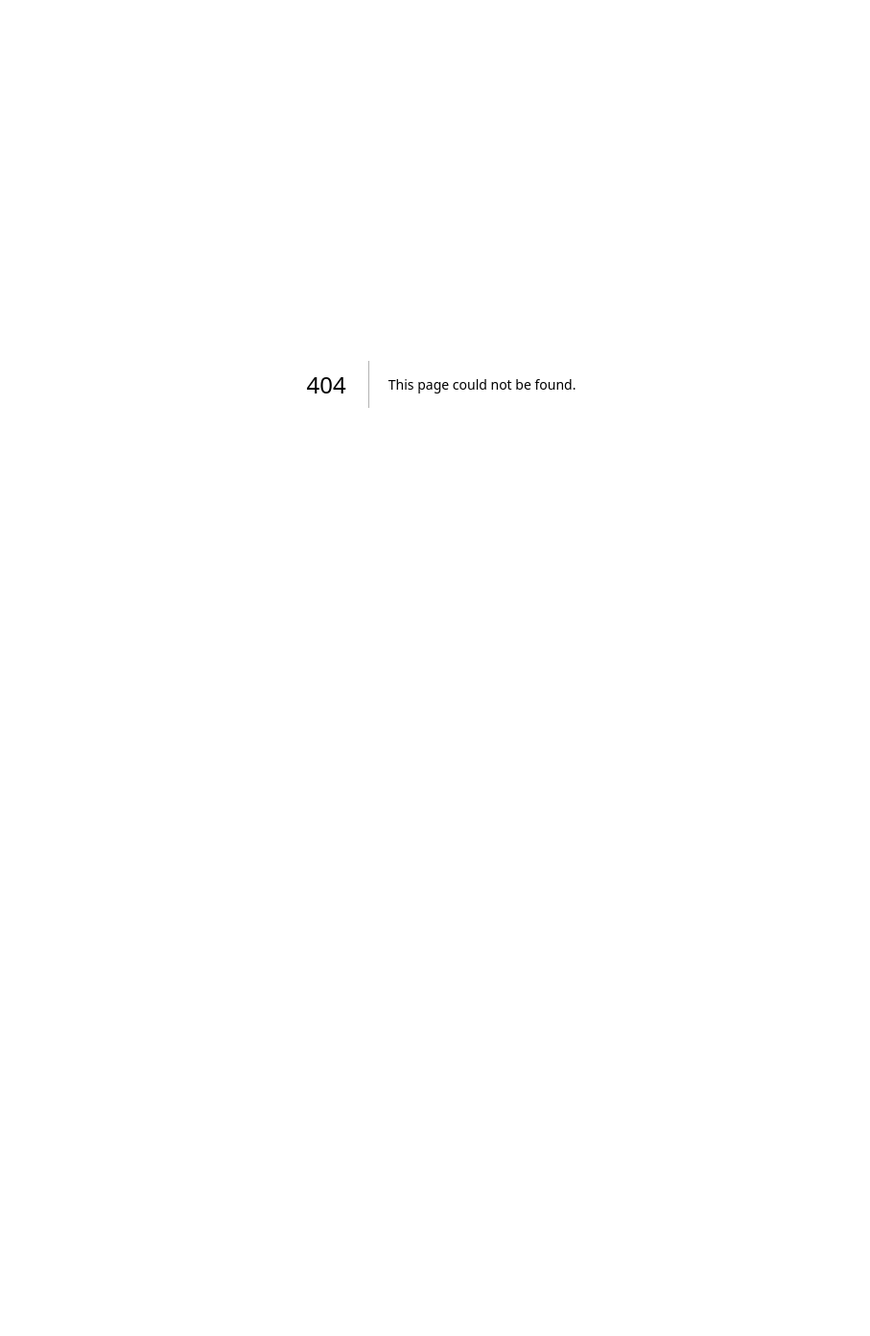
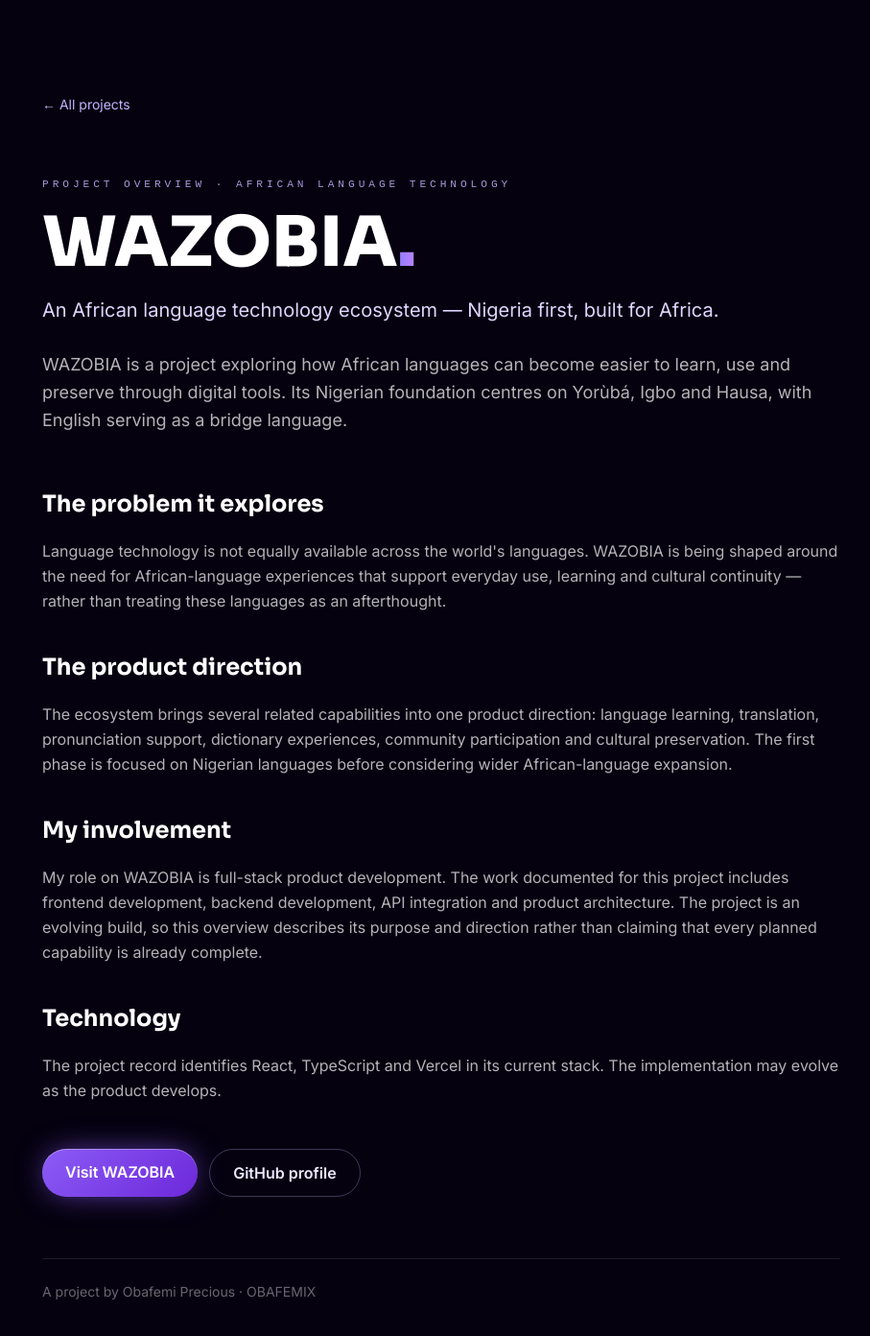
Before and after one commit to yzigzag26-lab/obafemix, a Next.js app: page /projects/wazobia in a window 1280 px wide. Before the commit this address had no page. Shown: the top 1392 px of the page at 96% size, without its empty margins (180-1087 px from the left). Before the commit the page ends 800 px from the top, so only its background shows below. Built offline with nearby package versions, Linux system fonts and the light colour scheme.

Commit message:
Add WAZOBIA project case study page

```diff
--- /dev/null
+++ b/app/projects/wazobia/page.tsx
@@ -0,0 +1,50 @@
+import type { Metadata } from "next";
+import Link from "next/link";
+import { site } from "@/lib/site";
+
+export const metadata: Metadata = {
+  title: "WAZOBIA — African Language Technology Project",
+  description: "WAZOBIA is a Nigeria-first African language technology ecosystem by Obafemi Precious, focused on Yorùbá, Hausa and Igbo learning, translation, pronunciation and cultural preservation.",
+  alternates: { canonical: "/projects/wazobia" },
+  openGraph: { title: "WAZOBIA | OBAFEMIX Project", description: "An African language technology ecosystem — Nigeria first, built for Africa.", url: "/projects/wazobia", type: "article" },
+};
+
+export default function WazobiaProjectPage() {
+  const jsonLd = {
+    "@context": "https://schema.org",
+    "@type": "CreativeWork",
+    name: "WAZOBIA",
+    description: "A Nigeria-first African language technology ecosystem focused on Yorùbá, Hausa and Igbo.",
+    url: site.url + "/projects/wazobia",
+    creator: { "@id": site.url + "/#person" },
+    inLanguage: "en",
+    dateCreated: "2026",
+  };
+  return (
+    <main className="min-h-screen bg-[#05010f] text-white">
+      <script type="application/ld+json" dangerouslySetInnerHTML={{ __html: JSON.stringify(jsonLd).replace(/</g, "\\u003c") }} />
+      <div className="mx-auto max-w-4xl px-5 py-16 sm:px-8 sm:py-24">
+        <Link href="/projects" className="text-sm text-violet-300 hover:text-white">← All projects</Link>
+        <p className="eyebrow mt-16">PROJECT OVERVIEW · AFRICAN LANGUAGE TECHNOLOGY</p>
+        <h1 className="font-display mt-4 text-5xl font-extrabold sm:text-7xl">WAZOBIA<span className="text-gradient">.</span></h1>
+        <p className="mt-5 text-xl text-violet-200">An African language technology ecosystem — Nigeria first, built for Africa.</p>
+        <p className="mt-7 text-lg leading-relaxed text-white/70">WAZOBIA is a project exploring how African languages can become easier to learn, use and preserve through digital tools. Its Nigerian foundation centres on Yorùbá, Igbo and Hausa, with English serving as a bridge language.</p>
+        <section className="mt-14 space-y-5 leading-relaxed text-white/70">
+          <h2 className="font-display text-2xl font-bold text-white">The problem it explores</h2>
+          <p>Language technology is not equally available across the world&apos;s languages. WAZOBIA is being shaped around the need for African-language experiences that support everyday use, learning and cultural continuity — rather than treating these languages as an afterthought.</p>
+          <h2 className="font-display pt-5 text-2xl font-bold text-white">The product direction</h2>
+          <p>The ecosystem brings several related capabilities into one product direction: language learning, translation, pronunciation support, dictionary experiences, community participation and cultural preservation. The first phase is focused on Nigerian languages before considering wider African-language expansion.</p>
+          <h2 className="font-display pt-5 text-2xl font-bold text-white">My involvement</h2>
+          <p>My role on WAZOBIA is full-stack product development. The work documented for this project includes frontend development, backend development, API integration and product architecture. The project is an evolving build, so this overview describes its purpose and direction rather than claiming that every planned capability is already complete.</p>
+          <h2 className="font-display pt-5 text-2xl font-bold text-white">Technology</h2>
+          <p>The project record identifies React, TypeScript and Vercel in its current stack. The implementation may evolve as the product develops.</p>
+        </section>
+        <div className="mt-12 flex flex-wrap gap-3">
+          <a href={site.wazobia} target="_blank" rel="noreferrer" className="btn-primary-glow rounded-full px-6 py-3 font-semibold">Visit WAZOBIA</a>
+          <a href={site.github} target="_blank" rel="noreferrer" className="rounded-full border border-violet-300/30 px-6 py-3 font-semibold text-violet-100 hover:bg-violet-500/10">GitHub profile</a>
+        </div>
+        <p className="mt-16 border-t border-white/10 pt-6 text-sm text-white/40">A project by Obafemi Precious · OBAFEMIX</p>
+      </div>
+    </main>
+  );
+}
```
